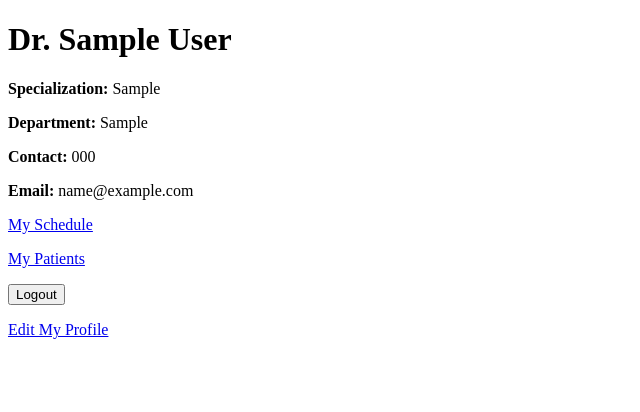
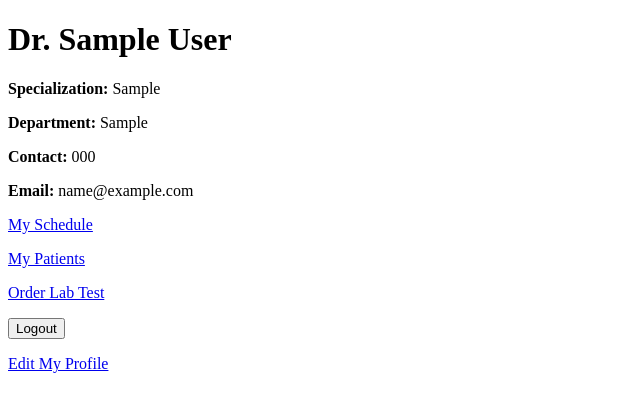
Before and after one commit to MuhammadMehdiRaza/Hospital-Management-System, a Django app: page /doctor/profile/ in a window 1280 px wide. Shown: the top 412 px of the page, without its empty margins (0-640 px from the left). Run offline with Django 5.2, Linux system fonts and the light colour scheme; a user stored in the database is signed in; tables that the repository leaves empty hold one stand-in row (values such as "Sample post").

Commit message:
Added Doctor can order lab test

```diff
--- a/doctor_app/templates/doctor_app/doctor_profile.html
+++ b/doctor_app/templates/doctor_app/doctor_profile.html
@@ -9,6 +9,7 @@
   <p><strong>Email:</strong>          {{ doctor.email }}</p>
   <p><a href="{% url 'doctor_app:doctor_daily_schedule' %}">My Schedule</a></p>
   <p><a href="{% url 'doctor_app:doctor_patient_list' %}">My Patients</a></p>
+  <p><a href="{% url 'doctor_app:order_lab_test' %}">Order Lab Test</a></p>
    <!-- Logout link - should be a form with POST method for security -->
     <form action="{% url 'logout' %}" method="post">
         {% csrf_token %}
--- /dev/null
+++ b/doctor_app/templates/doctor_app/order_lab_test.html
@@ -0,0 +1,6 @@
+<h2>Order Lab Test</h2>
+<form method="post">
+    {% csrf_token %}
+    {{ form.as_p }}
+    <button type="submit">Submit Request</button>
+</form>
--- a/doctor_app/urls.py
+++ b/doctor_app/urls.py
@@ -10,4 +10,5 @@ urlpatterns = [
     path('patients/', views.doctor_patient_list, name='doctor_patient_list'),
     path('schedule/', views.doctor_daily_schedule_view, name='doctor_daily_schedule'),
     path('profile/edit/', views.edit_profile, name='edit_profile'),
+    path('labtest/order/', views.order_lab_test, name='order_lab_test'),
 ]
--- a/doctor_app/views.py
+++ b/doctor_app/views.py
@@ -1,7 +1,7 @@
 from django.shortcuts import render,redirect
-from hms.models import Appointment,Patient  # Import the Appointment model
+from hms.models import Appointment,Patient,LabTestOrder  # Import the Appointment model
 from django.contrib.auth.decorators import login_required # Import login_required
-from .forms import DoctorProfileForm
+from .forms import DoctorProfileForm,LabTestOrderForm
 
 @login_required
 def doctor_index(request):
@@ -40,3 +40,18 @@ def edit_profile(request):
     else:
         form = DoctorProfileForm(instance=doctor)
     return render(request, 'doctor_app/edit_profile.html', {'form': form})
+
+
+@login_required
+def order_lab_test(request):
+    doctor = request.user.doctor
+    if request.method == 'POST':
+        form = LabTestOrderForm(request.POST)
+        if form.is_valid():
+            lab_order = form.save(commit=False)
+            lab_order.doctor = doctor
+            lab_order.save()
+            return redirect('doctor_app:doctor_profile')
+    else:
+        form = LabTestOrderForm()
+    return render(request, 'doctor_app/order_lab_test.html', {'form': form})
--- a/hms/models.py
+++ b/hms/models.py
@@ -105,3 +105,20 @@ class Billing(models.Model):
     class Meta:
         verbose_name = "Bill"
         verbose_name_plural = "Bills"
+
+class LabTestOrder(models.Model):
+    TEST_STATUS = [
+        ('pending', 'Pending'),
+        ('approved', 'Approved'),
+        ('rejected', 'Rejected'),
+    ]
+
+    doctor = models.ForeignKey('Doctor', on_delete=models.CASCADE)
+    patient = models.ForeignKey('Patient', on_delete=models.CASCADE)
+    test_name = models.CharField(max_length=100)
+    notes = models.TextField(blank=True)
+    status = models.CharField(max_length=10, choices=TEST_STATUS, default='pending')
+    requested_at = models.DateTimeField(auto_now_add=True)
+
+    def __str__(self):
+        return f"{self.test_name} for {self.patient} ({self.status})"
```
Also changed, not shown: doctor_app/forms.py (+7 -1 lines), hms/admin.py (+18 -1 lines), hms/migrations/0003_labtestorder.py (added).
